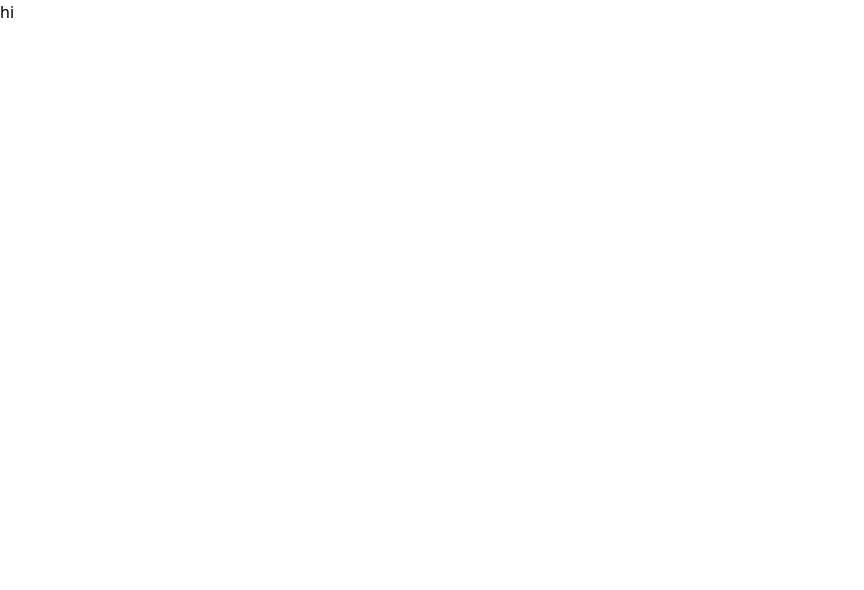
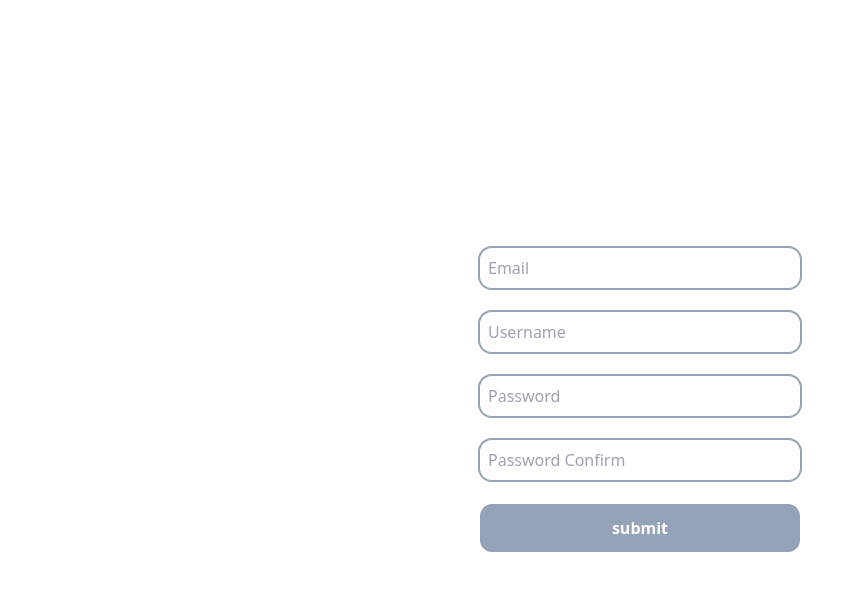
Before and after one commit to jdy8739/mini-sns, a Next.js app: page /create-account in a window 1280 px wide. Shown: the top 590 px of the page, without its empty margins (0-864 px from the left). Built offline with nearby package versions, Linux system fonts and the light colour scheme.

Commit message:
refac: move wait, parseErrors functions to the utils file

```diff
--- /dev/null
+++ b/app/create-account/action.ts
@@ -0,0 +1,7 @@
+'use server';
+
+const handleOnSubmit = async () => {
+  //
+};
+
+export { handleOnSubmit };
--- a/app/create-account/page.tsx
+++ b/app/create-account/page.tsx
@@ -1,5 +1,104 @@
+/* eslint-disable no-nested-ternary */
+
+'use client';
+
+import { useFormState, useFormStatus } from 'react-dom';
+import { handleOnSubmit } from './action';
+
+const Submit = ({ isTried, errors }: any) => {
+  const { pending } = useFormStatus();
+
+  const isNormal = !isTried || pending;
+
+  const isCertified = Object.keys(errors).length === 0;
+
+  return (
+    <div className="h-lvh w-full flex justify-center">
+      <div className="flex flex-col justify-center items-center gap-3 h-full w-80 focus-within::outline-none text-slate-400">
+        <input
+          type="email"
+          className={`ring-2 ${isNormal ? 'ring-slate-400' : !errors.email ? 'ring-green-400' : 'ring-red-400'} outline-none w-full p-2 rounded-xl`}
+          name="email"
+          placeholder="Email"
+          required
+        />
+        <div
+          className={`${isNormal ? 'text-slate-400' : !errors.email ? 'text-green-400' : 'text-red-400'} font-extrabold`}
+        >
+          {isTried && !pending && errors.email?.[0]}
+        </div>
+        <input
+          className={`ring-2 ${isNormal ? 'ring-slate-400' : !errors.username ? 'ring-green-400' : 'ring-red-400'} outline-none w-full p-2 rounded-xl`}
+          name="username"
+          placeholder="Username"
+          required
+        />
+        <div
+          className={`${isNormal ? 'text-slate-400' : !errors.username ? 'text-green-400' : 'text-red-400'} font-extrabold`}
+        >
+          {isTried && !pending && errors.username?.[0]}
+        </div>
+        <input
+          type="password"
+          className={`ring-2 ${isNormal ? 'ring-slate-400' : !errors.password ? 'ring-green-400' : 'ring-red-400'} outline-none w-full p-2 rounded-xl`}
+          name="password"
+          placeholder="Password"
+          required
+        />
+        <div
+          className={`${isNormal ? 'text-slate-400' : !errors.password ? 'text-green-400' : 'text-red-400'} font-extrabold`}
+        >
+          {isTried && !pending && errors.password?.[0]}
+        </div>
+        <input
+          type="password"
+          className={`ring-2 ${isNormal ? 'ring-slate-400' : !errors.password ? 'ring-green-400' : 'ring-red-400'} outline-none w-full p-2 rounded-xl`}
+          name="passwordConfirm"
+          placeholder="Password Confirm"
+          required
+        />
+        <div
+          className={`${isNormal ? 'text-slate-400' : !errors.password ? 'text-green-400' : 'text-red-400'} font-extrabold`}
+        >
+          {isTried && !pending && errors.password?.[0]}
+        </div>
+        <button
+          type="submit"
+          disabled={pending}
+          className={`w-full p-3 rounded-xl font-bold ${isNormal ? 'bg-slate-400' : isCertified ? 'bg-green-400' : 'bg-red-400'} text-white`}
+        >
+          {!isTried
+            ? 'submit'
+            : pending
+              ? 'loading'
+              : isCertified
+                ? "Let's go!"
+                : 'Oh No..'}
+        </button>
+      </div>
+    </div>
+  );
+};
+
 const CreateAccountPage = () => {
-  return <div>hi</div>;
+  const [state, formAction] = useFormState<any>(
+    handleOnSubmit as unknown as (state: any) => any,
+    {
+      email: '',
+      username: '',
+      password: '',
+      isTried: false,
+      errors: {},
+    },
+  );
+
+  return (
+    <div>
+      <form className="flex flex-col" action={formAction}>
+        <Submit {...state} />
+      </form>
+    </div>
+  );
 };
 
 export default CreateAccountPage;
--- a/app/log-in/action.ts
+++ b/app/log-in/action.ts
@@ -3,11 +3,7 @@
 'use server';
 
 import { z } from 'zod';
-
-const wait = (ms: number) =>
-  new Promise((resolve) => {
-    setTimeout(resolve, ms);
-  });
+import { parseErrors, wait } from '@/utils/utils';
 
 const formScheme = z.object({
   email: z.string().email().includes('@zod.com'),
@@ -38,20 +34,8 @@ const handleOnSubmit = async (_: FormResult, current: FormData) => {
 
   const parseResult = formScheme.safeParse({ email, username, password });
 
-  const errorList = parseResult.error?.errors;
-
   /** parsed error list */
-  const errors = errorList?.reduce<Errors>((a, b) => {
-    const key = b.path[0] as keyof FormType;
-
-    if (key in a) {
-      a[key] = a[key] ? [...a[key], b.message] : [b.message];
-    } else {
-      a[key] = [b.message];
-    }
-
-    return a;
-  }, {});
+  const errors = parseErrors<Errors>(parseResult.error?.errors);
 
   return {
     email,
--- /dev/null
+++ b/utils/utils.ts
@@ -0,0 +1,36 @@
+/* eslint-disable no-param-reassign */
+import { z } from 'zod';
+
+export const wait = (ms: number) =>
+  new Promise((resolve) => {
+    setTimeout(resolve, ms);
+  });
+
+export const parseErrors = <T extends object>(
+  errorList: z.ZodIssue[] | undefined,
+): T => {
+  const errors = errorList?.reduce<T>(
+    (a, b) => {
+      const key = b.path[0] as keyof T;
+
+      if (key in a) {
+        const value = (
+          a[key] ? [...(a[key] as string[]), b.message] : [b.message]
+        ) as T[keyof T];
+
+        a[key] = value;
+      } else {
+        a[key] = [b.message] as T[keyof T];
+      }
+
+      return a;
+    },
+    {} as unknown as T,
+  );
+
+  if (!errors) {
+    return {} as T;
+  }
+
+  return errors;
+};
```
Also changed, not shown: app/profile/page.tsx (renamed from app/create-account/profile/page.tsx).
